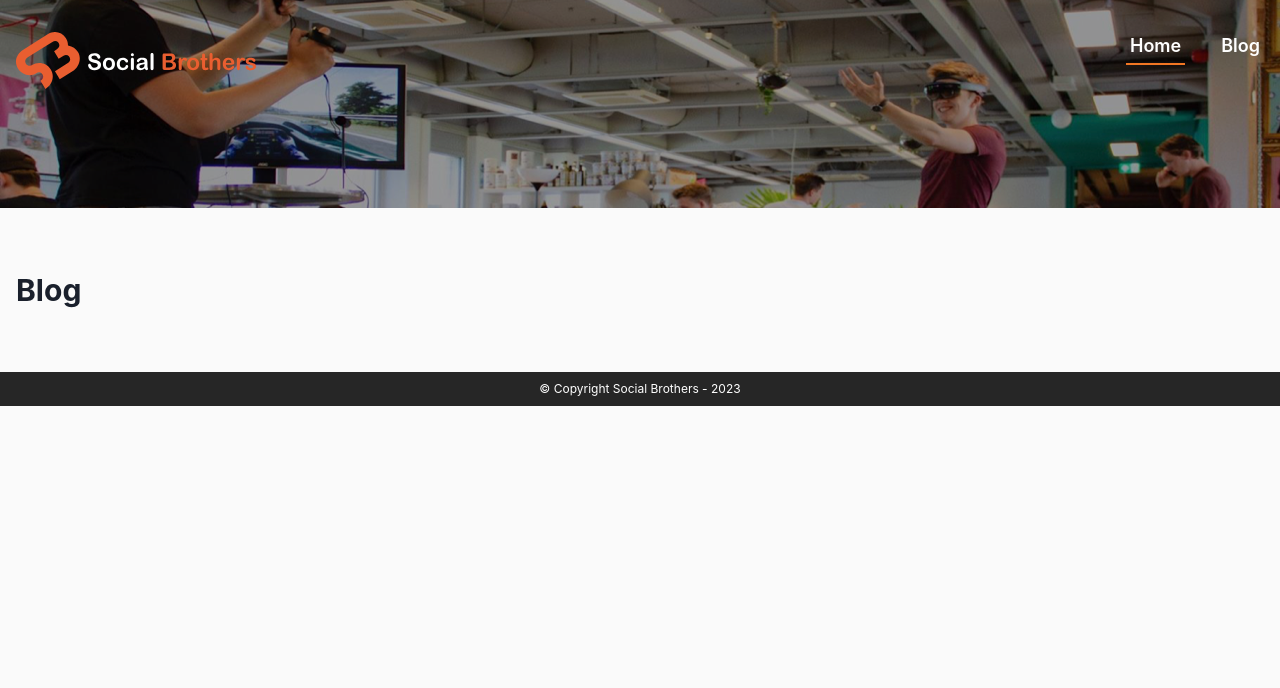
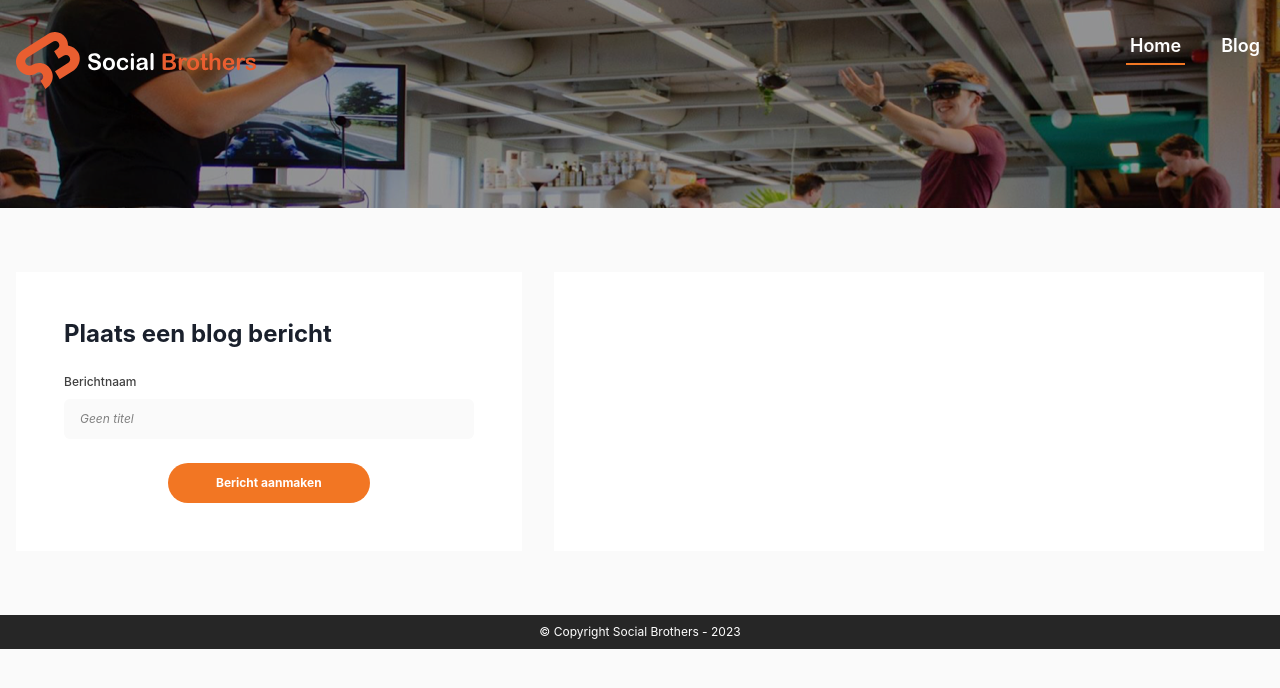
Before and after one commit to jody29/sb_case, a Next.js app: page / in a window 1280 px wide. Shown: the top 688 px of the page. Built offline with nearby package versions, Linux system fonts and the light colour scheme.

Commit message:
[ADD]: created form component and first input field

```diff
--- a/package.json
+++ b/package.json
@@ -16,6 +16,7 @@
     "@types/react-dom": "18.2.7",
     "eslint": "8.45.0",
     "eslint-config-next": "13.4.12",
+    "formik": "^2.2.6",
     "next": "13.4.12",
     "next-seo": "^5.4.0",
     "react": "18.2.0",
--- /dev/null
+++ b/src/components/Form/Form.tsx
@@ -0,0 +1,33 @@
+import { useFormik } from 'formik'
+import { Button, Flex, Heading, Input } from "@chakra-ui/react"
+import { FormInput } from "./FormInput"
+
+export const Form = () => {
+    const initialValues = {
+        messageName: '',
+        category: '',
+        image: '',
+        message: ''
+    }
+
+    const formik = useFormik({
+        initialValues,
+        onSubmit: async values => {
+
+        },
+    })
+
+    const { setFieldValue, values, handleSubmit, getFieldProps } = formik
+
+    return (
+        <form onSubmit={handleSubmit} id='blogMessage' style={{ width: '100%' }}>
+            <Flex flexDir='column' gap={6}>
+                <Heading as='h2' fontSize='lg' fontWeight='bold'>Plaats een blog bericht</Heading>
+                <FormInput label="Berichtnaam" {...getFieldProps('messageName')} />
+                <Flex justifyContent='center' >
+                    <Button type='submit' form='blogMessage' fontSize='sm'>Bericht aanmaken</Button>
+                </Flex>
+            </Flex>
+        </form>
+    )
+}
--- /dev/null
+++ b/src/components/Form/FormInput.tsx
@@ -0,0 +1,15 @@
+import { Box, Flex, FormLabel, Input, Stack } from "@chakra-ui/react"
+
+interface formInputProps {
+    label: string;
+    name: string;
+}
+
+export const FormInput = (props: formInputProps) => {
+    return (
+        <Stack w='full'>
+            <FormLabel htmlFor={props.name} fontSize='sm' color='grey.700' mb={0}>{props.label}</FormLabel>
+            <Input w='100%' bg='white.darker' border={0} fontSize='sm' placeholder='Geen titel' _placeholder={{ color: 'grey', fontStyle: 'italic' }}/>
+        </Stack>
+    )
+}
--- /dev/null
+++ b/src/components/Form/index.ts
@@ -0,0 +1 @@
+export * from './Form'
--- a/src/components/shared/Link/Link.tsx
+++ b/src/components/shared/Link/Link.tsx
@@ -15,8 +15,6 @@ export const NavLink = ({ children, href, exact, activeClassName='active', rende
     const router = useRouter();
     const child = children && Children.only(children);
 
-    console.log(router)
-
     const routerPath = router.asPath ? router.asPath : router.pathname;
     const match = router.asPath ? otherProps.as || href : href;
 
@@ -24,8 +22,6 @@ export const NavLink = ({ children, href, exact, activeClassName='active', rende
 
     const className = condition ? activeClassName : undefined;
 
-    console.log(exact)
-
     return (
         <Link href={href} {...otherProps}>
             {render ? render(condition) : child && cloneElement(child, { className: [child.props.className, className].join(' ') })}
--- a/src/pages/index.tsx
+++ b/src/pages/index.tsx
@@ -1,7 +1,8 @@
 import { NextSeo } from 'next-seo'
 import { Footer } from '@/components/layout/Footer'
 import { Header } from '@/components/layout/Header'
-import { Box, Container, Heading } from '@chakra-ui/react'
+import { Box, Container, Flex } from '@chakra-ui/react'
+import { Form } from '@/components/Form'
 
 export default function Home() {
   return (
@@ -10,7 +11,12 @@ export default function Home() {
       <Header />
       <Box as='main' w='full' py={16}>
         <Container>
-          <Heading as='h2' size='lg' fontWeight='bold'>Blog</Heading>
+          <Flex gap={8} flexWrap='wrap' alignItems='stretch'>
+            <Flex flex={1} backgroundColor='white' p={12}>
+              <Form />
+            </Flex>
+            <Flex flex={{ base: 1, md: 1.5 }} backgroundColor='white' p={12}></Flex>
+          </Flex>
         </Container>
       </Box>
       <Footer />
--- /dev/null
+++ b/src/theme/components/button.ts
@@ -0,0 +1,24 @@
+import { ComponentStyleConfig } from "@chakra-ui/react";
+
+import { keyboardFocussed } from "../tools/keyboard-focussed";
+
+export const button: ComponentStyleConfig = {
+    baseStyle: {
+        borderRadius: '20px',
+        fontWeight: 'bold',
+        color: 'white'
+    },
+    defaultProps: {
+        variant: 'orange'
+    },
+    variants: {
+        orange: {
+            backgroundColor: 'orange.light',
+            paddingX: 12,
+            paddingY: 4,
+            _hover: {
+                backgroundColor: 'orange'
+            }
+        }
+    }
+}
--- a/src/theme/components/index.ts
+++ b/src/theme/components/index.ts
@@ -1,9 +1,11 @@
 import { ThemeComponents } from "@chakra-ui/react";
 
+import { button } from "./button";
 import { container } from "./container";
 import { heading } from "./heading";
 
 export const components: ThemeComponents = {
     Container: container,
-    Heading: heading
+    Heading: heading,
+    Button: button
 }
```
Also changed, not shown: 1 other file (tests, documents, lock files or other folders).
